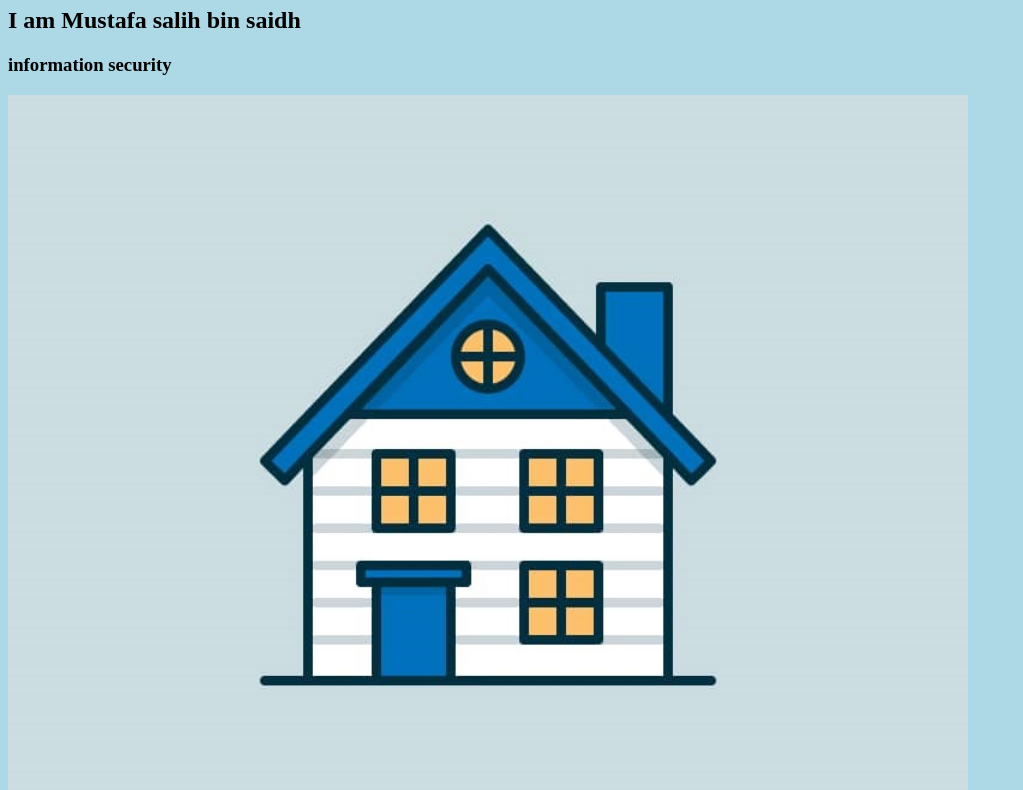
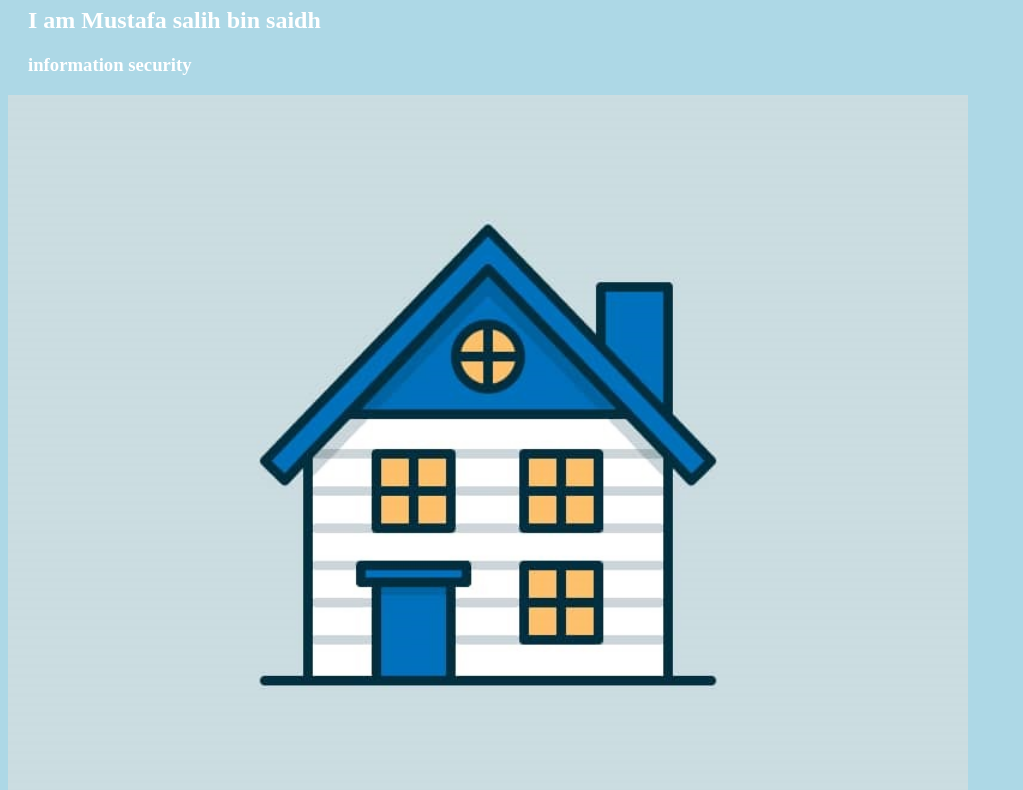
Before and after one commit to mustafa10121/mustafa101.github.io, a plain HTML site: page index.html in a window 1280 px wide. Shown: the part 73-863 px from the top of the page, without its empty margins (0-1023 px from the left). Drawn offline with Linux system fonts and the light colour scheme.

Commit message:
Update bluestyle.css

```diff
--- a/bluestyle.css
+++ b/bluestyle.css
@@ -4,3 +4,9 @@ body {
     h1
     { color: white; margin-left: 20px;
     }
+    h2
+    { color: white; margin-left: 20px;
+    }
+    h3
+    { color: white; margin-left: 20px;
+    }
```
